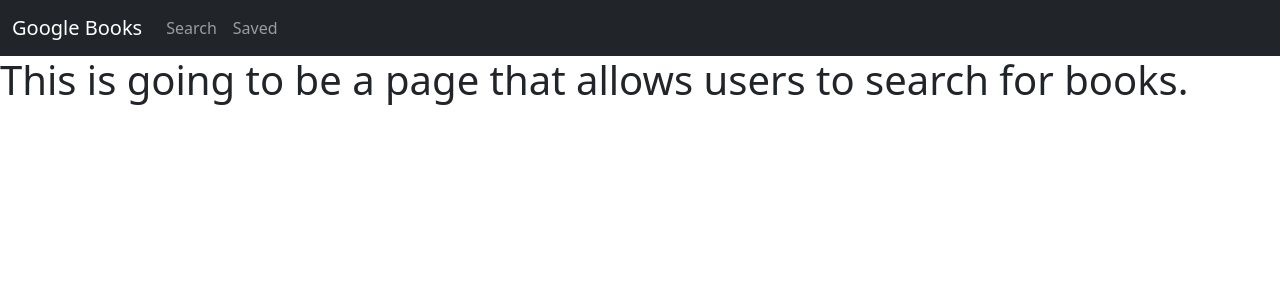
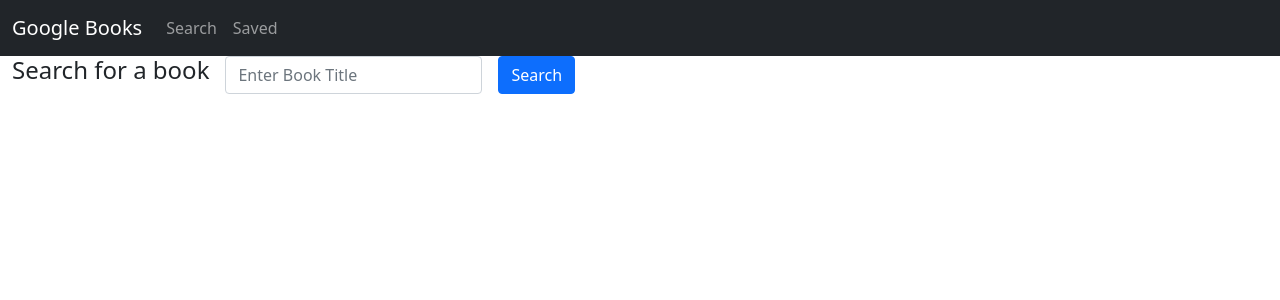
Before and after one commit to smcmillan28/google-books-reading-list, a React (Create React App) app: page /#/ in a window 1280 px wide. Shown: the top 300 px of the page. Built offline with nearby package versions, Linux system fonts and the light colour scheme.

Commit message:
working on search input styling

```diff
--- /dev/null
+++ b/src/components/Grid/index.js
@@ -0,0 +1,37 @@
+import React from "react";
+
+// Exporting the Container, Row, and Col components from this file
+
+// Defining styles for each component
+const styles = {
+  contStyles: {
+    alignItems: "center",
+    width: "100%",
+    height: "100%"
+  }
+}
+
+// This Container component allows us to use a bootstrap container without worrying about class names
+export function Container({ fluid, children }) {
+  return <div style={styles.contStyles} className={`container${fluid ? "-fluid" : ""}`}>{children}</div>;
+}
+
+// This Row component lets us use a bootstrap row without having to think about class names
+export function Row({ fluid, children }) {
+  return <div className={`row${fluid ? "-fluid" : ""}`}>{children}</div>;
+}
+
+// This Col component lets us size bootstrap columns with less syntax
+// e.g. <Col size="md-12"> instead of <div className="col-md-12">
+export function Col({ size, children }) {
+  return (
+    <div
+      className={size
+        .split(" ")
+        .map(size => "col-" + size)
+        .join(" ")}
+    >
+      {children}
+    </div>
+  );
+}
--- /dev/null
+++ b/src/components/SearchInput.js
@@ -0,0 +1,26 @@
+import React from "react";
+import { Container, Row, Col } from "./Grid";
+
+function SearchInput() {
+    return (
+        <Container fluid>
+            <Row>
+                <Col size="md-8">
+                    <form className="row g-3">
+                        <div className="col-auto">
+                            <h4>Search for a book</h4>
+                        </div>
+                        <div className="col-auto">
+                            <input type="text" className="form-control" placeholder="Enter Book Title" />
+                        </div>
+                        <div className="col-auto">
+                            <button type="submit" className="btn btn-primary mb-3">Search</button>
+                        </div>
+                    </form>
+                </Col>
+            </Row>
+        </Container>
+    )
+}
+
+export default SearchInput;
--- a/src/pages/Search.js
+++ b/src/pages/Search.js
@@ -1,8 +1,9 @@
 import React from "react";
+import SearchInput from "../components/SearchInput";
 
 function Search() {
     return(
-        <h1>This is going to be a page that allows users to search for books.</h1>
+        <SearchInput />
     )
 }
 
```
